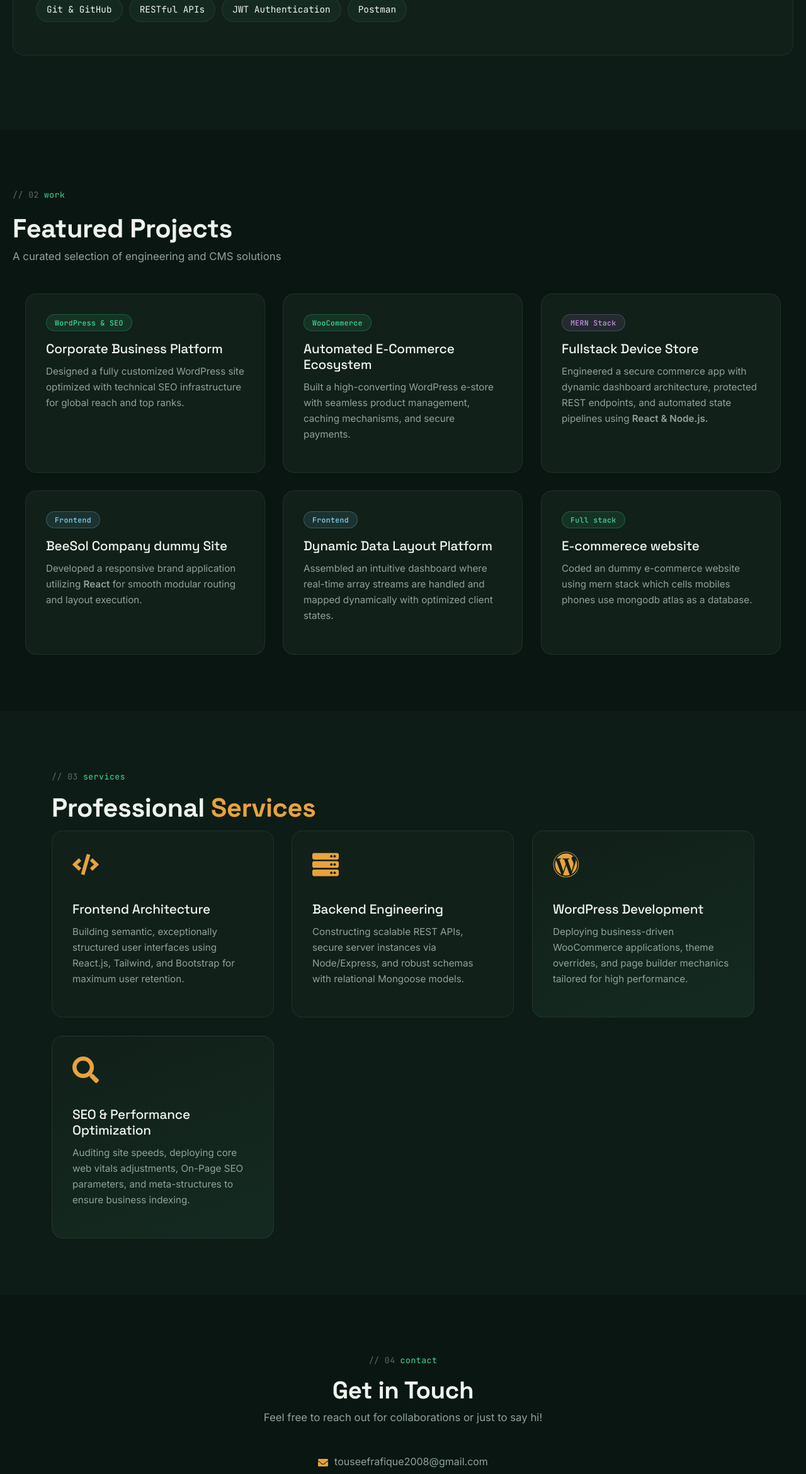
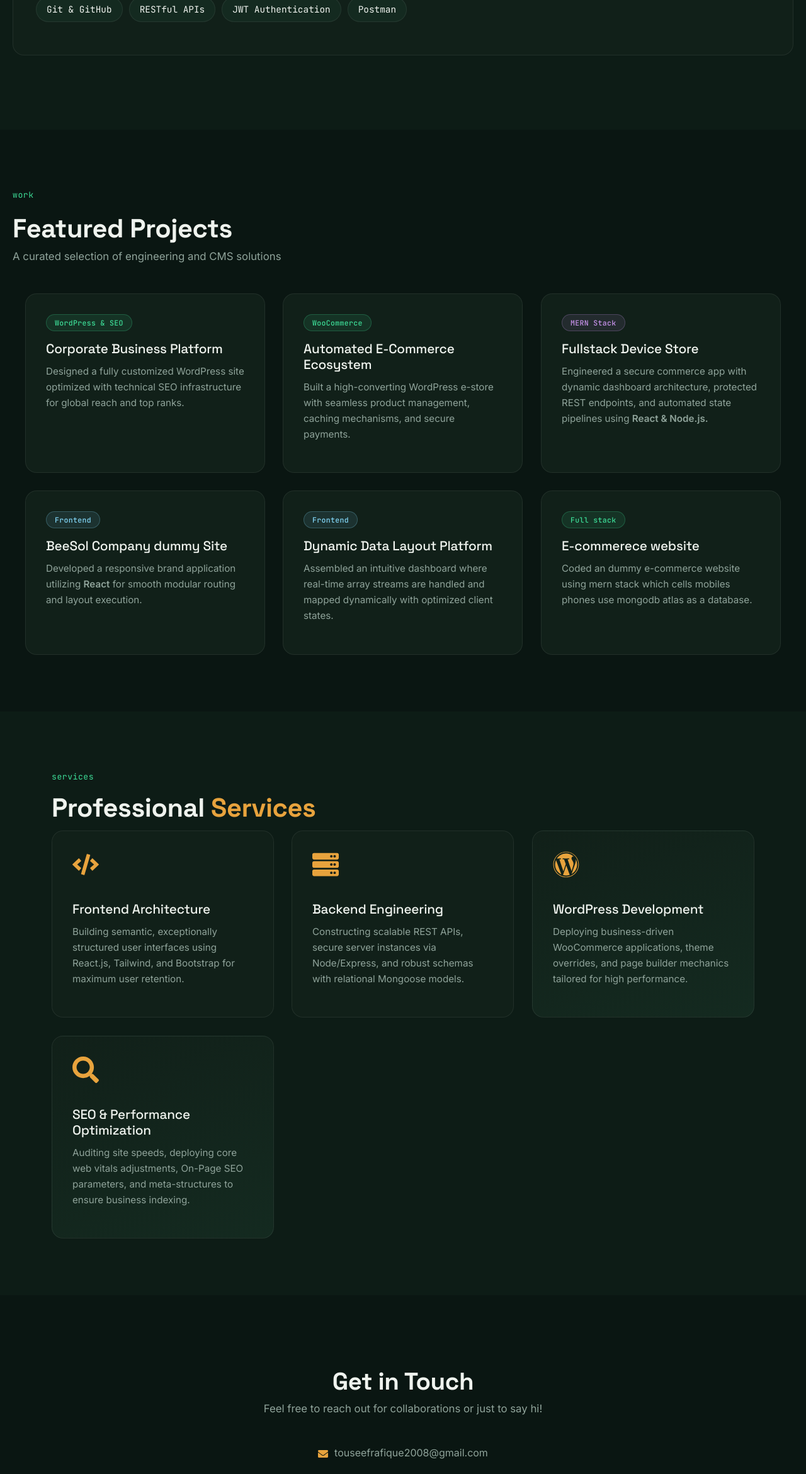
Before and after one commit to Touseef-Rafique/Portfolio, a React (Create React App) app: page / in a window 1280 px wide. Shown: the part 2069-4410 px from the top of the page at 63% size. Built offline with nearby package versions, Linux system fonts and the light colour scheme.

Commit message:
Fix build errors

```diff
--- a/src/Components/Contact.js
+++ b/src/Components/Contact.js
@@ -46,7 +46,7 @@ const Contact = () => {
       <section id="contact" className="contact-section" ref={sectionRef}>
         <div className={`contact-container reveal ${sectionVisible ? 'visible' : ''}`}>
           <div className="eyebrow" style={{ justifyContent: "center" }}>
-            <span className="idx">// 04</span> contact
+
           </div>
           <h1 className="contact-title">Get in Touch</h1>
           <p className="contact-subtitle">Feel free to reach out for collaborations or just to say hi!</p>
--- a/src/Components/Projects.js
+++ b/src/Components/Projects.js
@@ -80,7 +80,7 @@ const Projects = () => {
   return (
     <section id="projects" className="projects-section">
       <div ref={titleRef} className={`reveal ${titleVisible ? 'visible' : ''}`}>
-        <div className="eyebrow"><span className="idx">// 02</span> work</div>
+        <div className="eyebrow"> work</div>
         <h2 className="projects-title pt-1">Featured Projects</h2>
       </div>
       <p className="projects-subtitle">A curated selection of engineering and CMS solutions</p>
--- a/src/Components/Services.js
+++ b/src/Components/Services.js
@@ -64,7 +64,7 @@ const Services = () => {
     <section id="services" className="services-section">
       <div className="container">
         <div ref={titleRef} className={`reveal ${titleVisible ? 'visible' : ''}`}>
-          <div className="eyebrow"><span className="idx">// 03</span> services</div>
+          <div className="eyebrow"> services</div>
           <h2 className="section-title">Professional <span>Services</span></h2>
         </div>
         <div className="services-grid">
```
